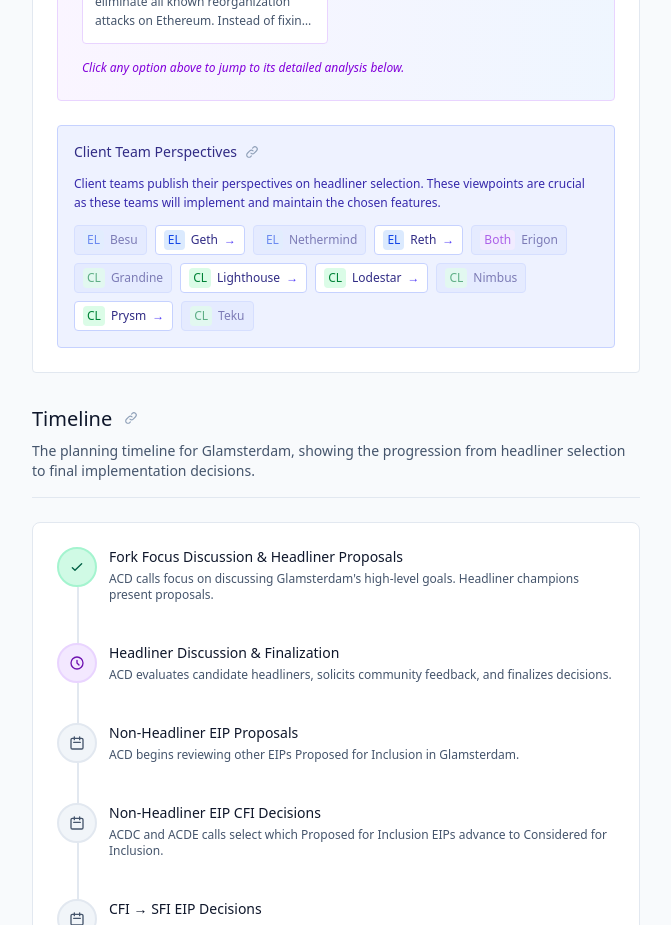
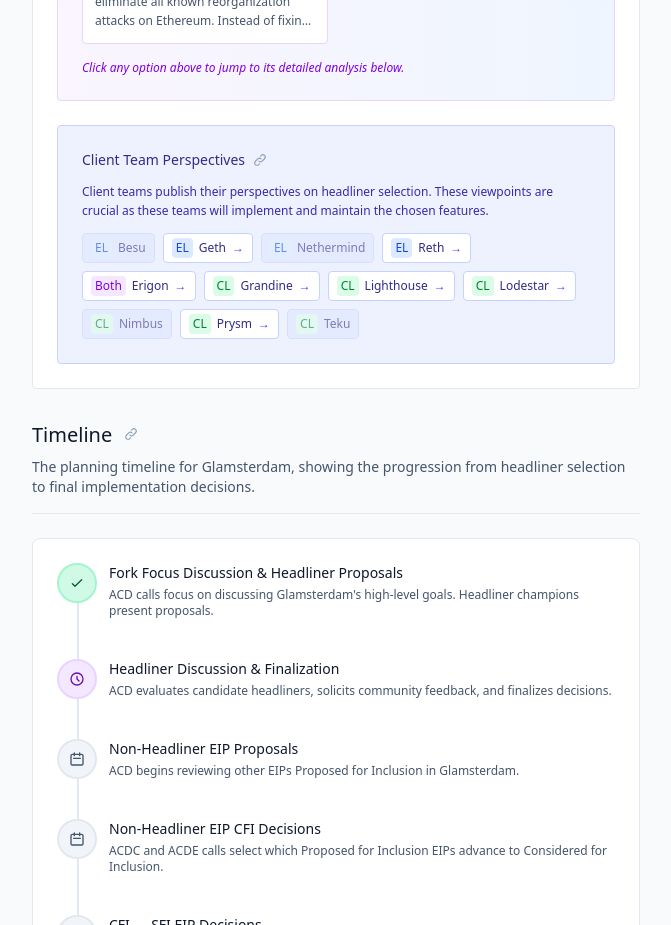
Before and after one commit to jmcpheron/forkcast, a React (Vite) app: page /upgrade/glamsterdam in a window 1280 px wide. Shown: the part 1520-2445 px from the top of the page, without its empty margins (448-1119 px from the left). Built offline with nearby package versions, Linux system fonts and the light colour scheme.

Commit message:
add erigon, grandine glamsterdam takes

```diff
--- a/src/components/network-upgrade/OverviewSection.tsx
+++ b/src/components/network-upgrade/OverviewSection.tsx
@@ -197,7 +197,7 @@
           </div>
 
           {/* Client Team Perspectives */}
-          <div className="mt-6 p-4 bg-indigo-50 border border-indigo-200 rounded" id="client-team-perspectives" data-section>
+          <div className="mt-6 p-6 bg-indigo-50 border border-indigo-200 rounded" id="client-team-perspectives" data-section>
             <h4 className="font-medium text-indigo-900 text-sm mb-3 flex items-center gap-2">
               Client Team Perspectives
               <div className="flex items-center relative top-0.5">
--- a/src/data/upgrades.ts
+++ b/src/data/upgrades.ts
@@ -46,9 +46,19 @@
     metaEipLink: 'https://ethereum-magicians.org/t/eip-7773-glamsterdam-network-upgrade-meta-thread/21195',
     clientTeamPerspectives: [
       {
+        teamName: 'Erigon',
+        teamType: 'Both',
+        blogPostUrl: 'https://hackmd.io/@erigon/Glamsterdam_Headliners_View'
+      },
+      {
         teamName: 'Geth',
         teamType: 'EL',
         blogPostUrl: 'https://github.com/ethereum/pm/issues/1610#issuecomment-3073521193'
+      },
+      {
+        teamName: 'Grandine',
+        teamType: 'CL',
+        blogPostUrl: 'https://github.com/ethereum/pm/issues/1610#issuecomment-3078680887'
       },
       {
         teamName: 'Lighthouse',
```
